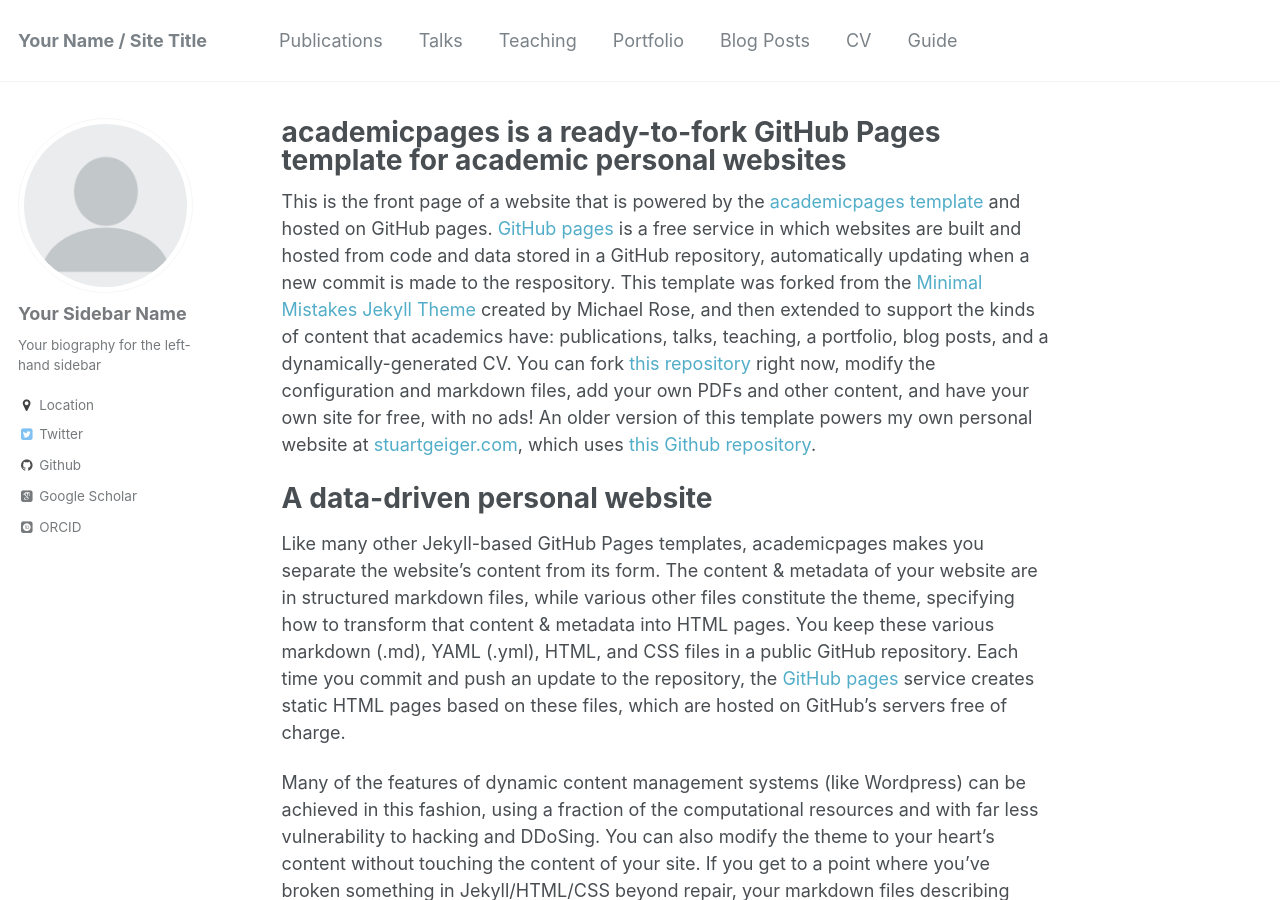
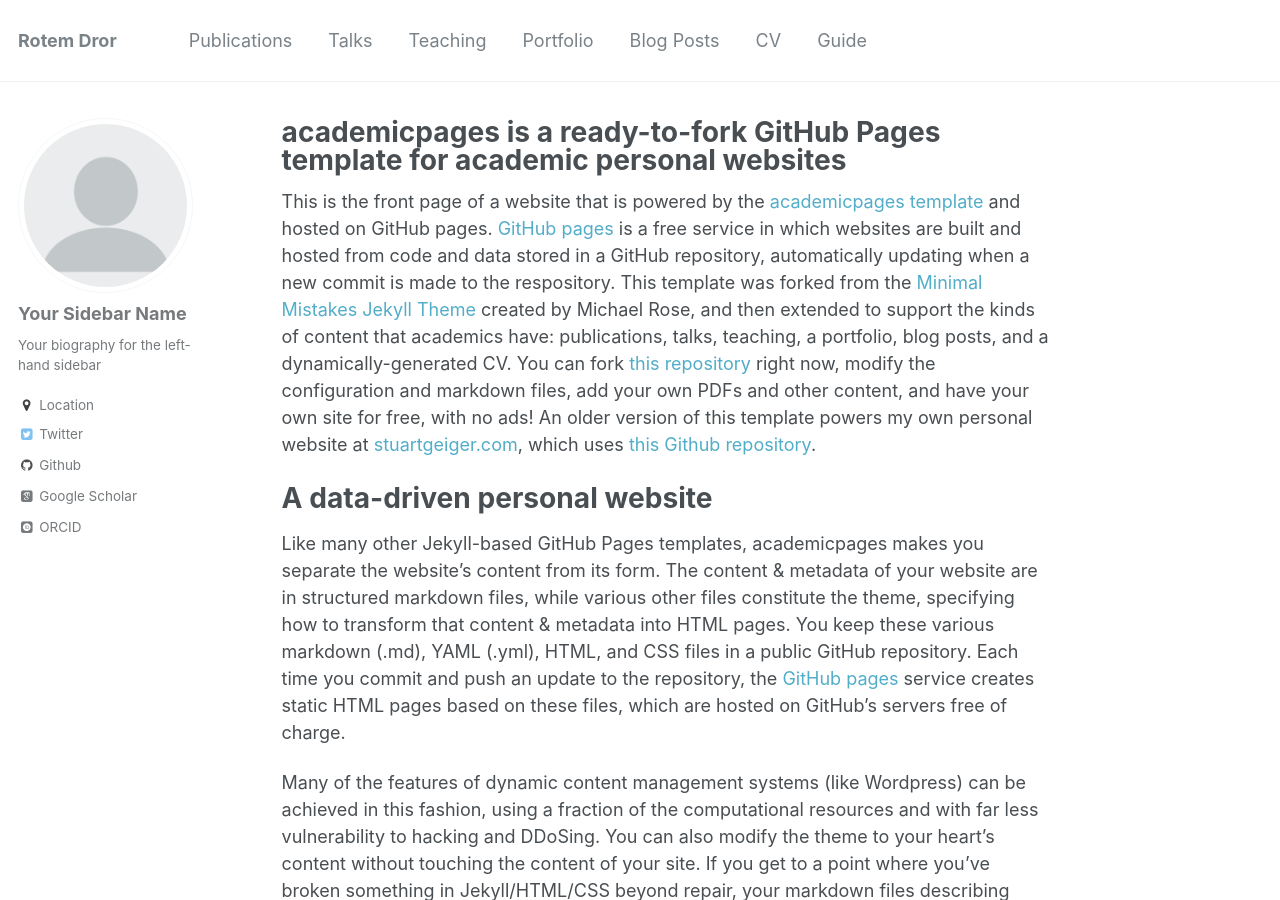
Before and after one commit to rtmdrr/rtmdrr.github.io, a Jekyll site: the page built from _pages/about.md, in a window 1280 px wide and 900 px high. Built offline with Jekyll 4.4.1, drawn with Linux system fonts in a browser that asks for light colours; some web fonts are replaced.

Commit message:
Update _config.yml

```diff
--- a/_config.yml
+++ b/_config.yml
@@ -7,7 +7,7 @@
 
 # Site Settings
 locale                   : "en-US"
-title                    : "Your Name / Site Title"
+title                    : "Rotem Dror"
 title_separator          : "-"
 name                     : &name "Your Name"
 description              : &description "personal description"
```
